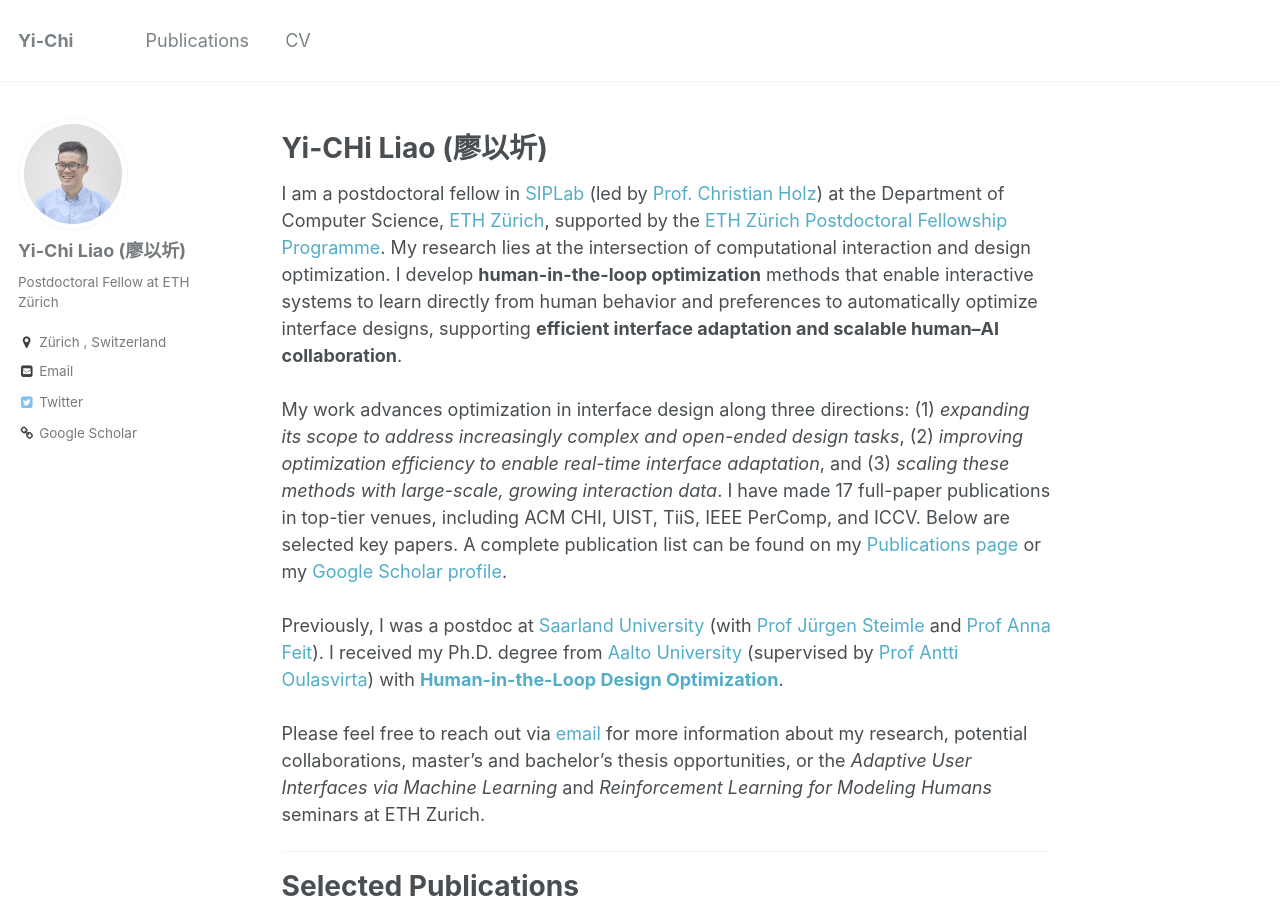
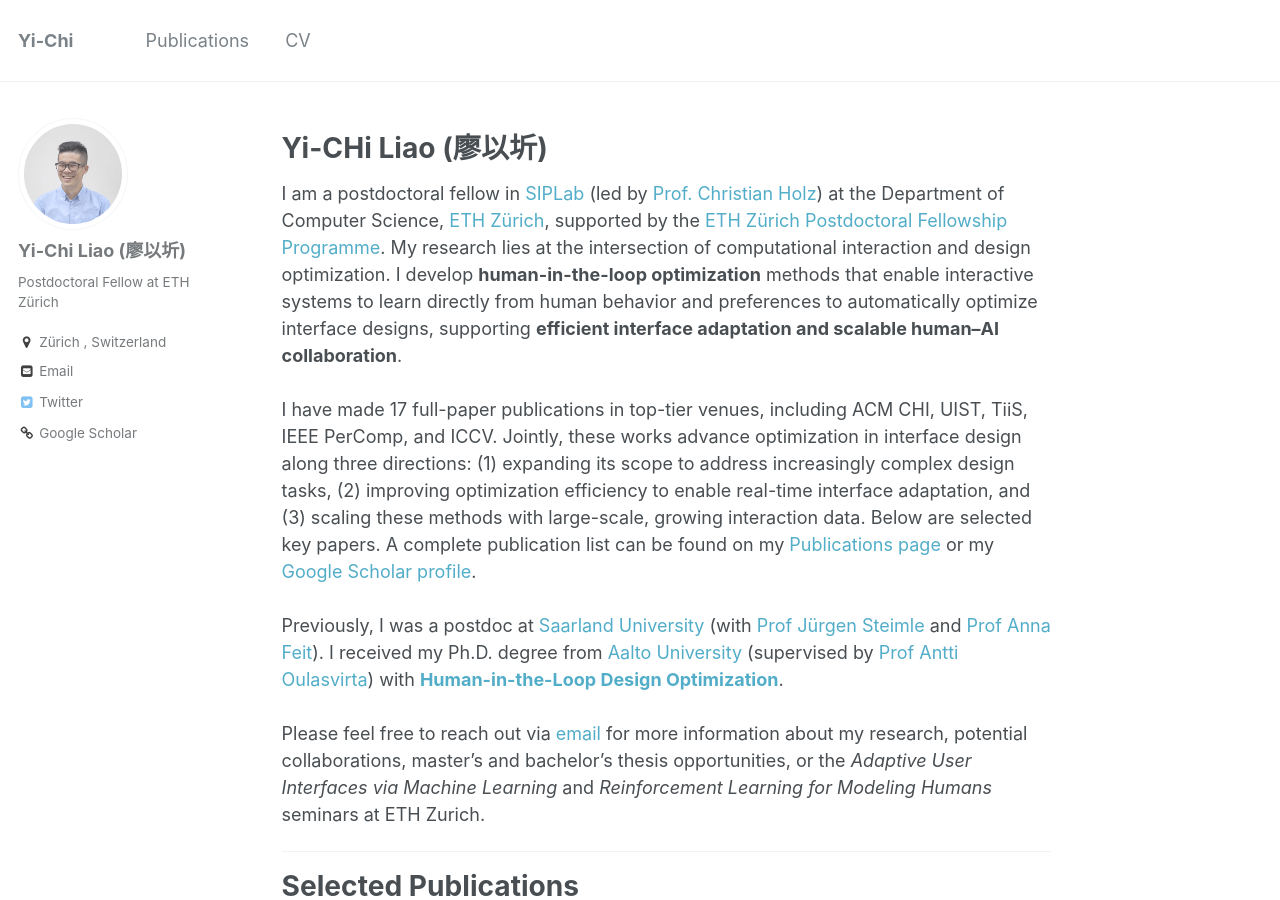
Before and after one commit to yichiliao/yichiliao.github.io, a Jekyll site: the page built from _pages/about.md, in a window 1280 px wide and 900 px high. Built offline with Jekyll 4.4.1, drawn with Linux system fonts in a browser that asks for light colours; some of the changed text lies outside the part shown.

Commit message:
updating about

```diff
--- a/_pages/about.md
+++ b/_pages/about.md
@@ -11,8 +11,8 @@
 I am a postdoctoral fellow in [SIPLab](https://siplab.org/) (led by [Prof. Christian Holz](https://www.christianholz.net/)) at the Department of Computer Science, [ETH Zürich](https://ethz.ch/en.html), supported by the [ETH Zürich Postdoctoral Fellowship Programme](https://ethz.ch/en/research/research-promotion/eth-fellowships.html). My research lies at the intersection of computational interaction and design optimization. I develop **human-in-the-loop optimization** methods that enable interactive systems to learn directly from human behavior and preferences to automatically optimize interface designs, supporting **efficient interface adaptation and scalable human–AI collaboration**.
 <br>
 <br>
-My work advances optimization in interface design along three directions: (1) *expanding its scope to address increasingly complex and open-ended design tasks*, (2) *improving optimization efficiency to enable real-time interface adaptation*, and (3) *scaling these methods with large-scale, growing interaction data*.
 I have made 17 full-paper publications in top-tier venues, including ACM CHI, UIST, TiiS, IEEE PerComp, and ICCV.
+Jointly, these works advance optimization in interface design along three directions: (1) expanding its scope to address increasingly complex design tasks, (2) improving optimization efficiency to enable real-time interface adaptation, and (3) scaling these methods with large-scale, growing interaction data.
 Below are selected key papers. A complete publication list can be found on my [Publications page](https://yichiliao.com/publications/) or my [Google Scholar profile](https://scholar.google.com/citations?user=Ddny4V4AAAAJ&hl=en).
 <br>
 <br>
@@ -28,13 +28,13 @@
 ======
 <br>
 **Efficient Visual Appearance Optimization by Learning from Prior Preferences**<br>
-<iframe width="560" height="315" src="https://www.youtube.com/embed/pxLGCKIEhjc" title="YouTube video player" frameborder="0" allow="accelerometer; autoplay; clipboard-write; encrypted-media; gyroscope; picture-in-picture" allowfullscreen></iframe>
+<iframe width="560" height="315" src="https://www.youtube.com/embed/Y5xcQQJk-O0" title="YouTube video player" frameborder="0" allow="accelerometer; autoplay; clipboard-write; encrypted-media; gyroscope; picture-in-picture" allowfullscreen></iframe>
 
 Wrist-based input often requires tuning parameter settings in correspondence to between-user and between-session differences, such as variations in hand anatomy, wearing position, posture, etc. Traditionally, users either work with predefined parameter values not optimized for individuals or undergo time-consuming calibration processes. We propose an online Bayesian Optimization (BO)-based method for rapidly determining the user-specific optimal settings of wrist-based pointing. Specifically, we develop a meta-Bayesian optimization (meta-BO) method, differing from traditional human-in-the-loop BO: By incorporating meta-learning of prior optimization data from a user population with BO, meta-BO enables rapid calibration of parameters for new users with a handful of trials. We evaluate our method with two representative and distinct wrist-based interactions: absolute and relative pointing. On a weighted-sum metric that consists of completion time, aiming error, and trajectory quality, meta-BO improves absolute pointing performance by 22.92% and 21.35% compared to BO and manual calibration, and improves relative pointing performance by 25.43% and 13.60%.
 
-
-In Proc. CHI '24 //
-[[Project Page](https://dl.acm.org/doi/full/10.1145/3613904.3642071)], [[Paper](https://dl.acm.org/doi/pdf/10.1145/3613904.3642071)], [[Video](https://www.youtube.com/watch?v=pxLGCKIEhjc)],  [[Presentation](https://www.youtube.com/watch?v=2mcCpN3DCyM)]
+*Zhipeng Li, <u>Yi-Chi Liao</u>, Christian Holz*
+*In Proc. UIST '25 //
+[[Project Page](https://siplab.org/projects/Visual_Appearance_Optimization)], [[Paper](https://arxiv.org/abs/2507.15355)], [[Video](https://www.youtube.com/watch?v=Y5xcQQJk-O0)]*
 
 
 ------
```
